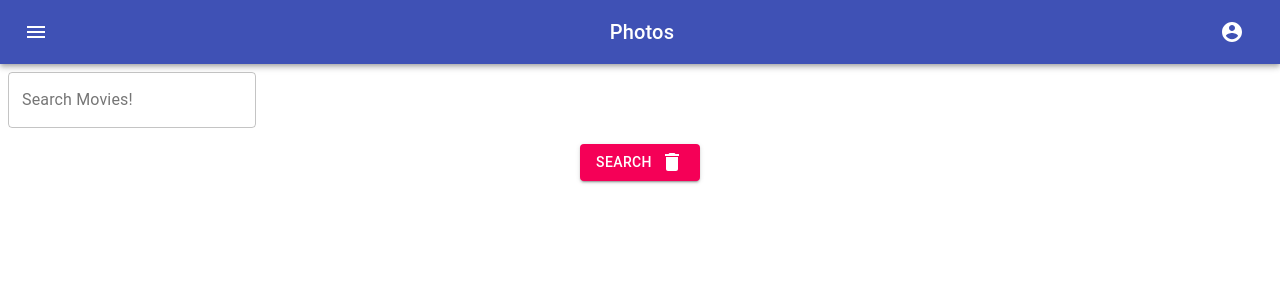
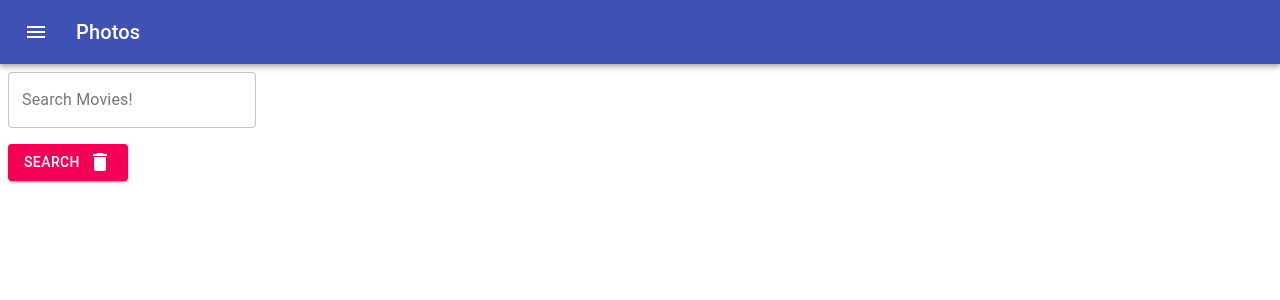
Before and after one commit to leseanbiz/TMDB_Viewer, a React (Create React App) app: page / in a window 1280 px wide. Shown: the top 300 px of the page. Built offline with nearby package versions, Linux system fonts and the light colour scheme.

Commit message:
search working, now accounting for null search value

```diff
--- a/src/components/App.css
+++ /dev/null
@@ -1,3 +0,0 @@
-.App {
-  text-align: center;
-}
--- a/src/components/App.js
+++ b/src/components/App.js
@@ -1,14 +1,9 @@
-import React, {useState, useEffect} from 'react';
-import axios from 'axios';
-import './App.css';
+import React, { useState } from 'react';
 import NavBar from './NavBar';
 import SearchField from './SearchField';
 import MovieCard from './MovieCard';
 import Button from './Button';
 
-// apiKey = "057dfa32a18eed0f2dc23dc2e80ed8a0";
-// url = "https://api.themoviedb.org/3/search/movie?page=1&include_adult=false&language=en-US&api_key=" + apiKey + "&query=" + sear
-// chString;
 const MOVIE_DB_BASE_URL = "https://api.themoviedb.org/3/search/movie?page=1&include_adult=false&language=en-US&api_key="
 const API_KEY = "057dfa32a18eed0f2dc23dc2e80ed8a0";
 
@@ -17,23 +12,22 @@ function App() {
   const [search, setSearch] = useState('')//hateful to find empty image
   const fetchData = async (search) => {
       console.log("fetch called", search);
+      if(!search){ return alert("please enter a search value and try again")}
       const res = await fetch(MOVIE_DB_BASE_URL + API_KEY + "&query="+ search);
       const apiData = await res.json();
-      setSearch('');
       setData(apiData);
-
     }
   // console.log(MOVIE_DB_BASE_URL + API_KEY + "hateful")
   console.log("Search:", search);
   return (
-    <div className="App">
+    <div className="">
       <NavBar />
       <SearchField
         setSearch={setSearch}
         search={search}
       />
       <Button
-        fetchData={fetchData}
+        fetchData={() => fetchData(search)}
         search={search}
        />
       {
--- a/src/components/MovieCard.js
+++ b/src/components/MovieCard.js
@@ -42,18 +42,14 @@ const useStyles = makeStyles(theme => ({
 export default function MovieCard({img, title, votes, popularity, releaseDate, overview}) {
   const classes = useStyles();
   const [expanded, setExpanded] = React.useState(false);
-  console.log("img url:", `https://image.tmdb.org/t/p/w500 ${img}`)
-  function handleExpandClick() {
-    setExpanded(!expanded);
-  }
-  //set Default image
+  const handleExpandClick = () => setExpanded(!expanded)
+
   return (
     <Card className={classes.card}>
       <CardHeader
         avatar={
           <Avatar aria-label="recipe" className={classes.avatar}>
             {title[0]}
-            {/* what to do here?, pull the first letter of the search? */}
           </Avatar>
         }
         action={
@@ -61,12 +57,12 @@ export default function MovieCard({img, title, votes, popularity, releaseDate, o
             <MoreVertIcon />
           </IconButton>
         }
-        title={title}
-        subheader={releaseDate}
+        title={title ? title : "no title provided"}
+        subheader={`Release date: ${releaseDate}`}
       />
       <CardMedia
         className={classes.media}
-        image={`https://image.tmdb.org/t/p/w500${img}`}
+        image={img ? `https://image.tmdb.org/t/p/w500${img}` : "https://via.placeholder.com/150/0000FF/808080?Text=Digital.com"}
         title={title}
       />
       <CardActions disableSpacing>
@@ -91,10 +87,6 @@ export default function MovieCard({img, title, votes, popularity, releaseDate, o
         <CardContent>
           <Typography paragraph>Overview:</Typography>
           <Typography paragraph>
-            TEST
-            {/* display rating and votes here? */}
-          </Typography>
-          <Typography paragraph>
             {overview}
           </Typography>
         </CardContent>
--- a/src/components/NavBar.js
+++ b/src/components/NavBar.js
@@ -5,12 +5,6 @@ import Toolbar from '@material-ui/core/Toolbar';
 import Typography from '@material-ui/core/Typography';
 import IconButton from '@material-ui/core/IconButton';
 import MenuIcon from '@material-ui/icons/Menu';
-import AccountCircle from '@material-ui/icons/AccountCircle';
-import Switch from '@material-ui/core/Switch';
-import FormControlLabel from '@material-ui/core/FormControlLabel';
-import FormGroup from '@material-ui/core/FormGroup';
-import MenuItem from '@material-ui/core/MenuItem';
-import Menu from '@material-ui/core/Menu';
 
 const useStyles = makeStyles(theme => ({
   root: {
@@ -26,17 +20,6 @@ const useStyles = makeStyles(theme => ({
 
 export default function NavBar() {
   const classes = useStyles();
-  const [auth, setAuth] = React.useState(true);
-  const [anchorEl, setAnchorEl] = React.useState(null);
-  const open = Boolean(anchorEl);
-
-  function handleMenu(event) {
-    setAnchorEl(event.currentTarget);
-  }
-
-  function handleClose() {
-    setAnchorEl(null);
-  }
 
   return (
     <div className={classes.root}>
@@ -48,37 +31,6 @@ export default function NavBar() {
           <Typography variant="h6" className={classes.title}>
             Photos
           </Typography>
-          {auth && (
-            <div>
-              <IconButton
-                aria-label="account of current user"
-                aria-controls="menu-appbar"
-                aria-haspopup="true"
-                onClick={handleMenu}
-                color="inherit"
-              >
-                <AccountCircle />
-              </IconButton>
-              <Menu
-                id="menu-appbar"
-                anchorEl={anchorEl}
-                anchorOrigin={{
-                  vertical: 'top',
-                  horizontal: 'right',
-                }}
-                keepMounted
-                transformOrigin={{
-                  vertical: 'top',
-                  horizontal: 'right',
-                }}
-                open={open}
-                onClose={handleClose}
-              >
-                <MenuItem onClick={handleClose}>Profile</MenuItem>
-                <MenuItem onClick={handleClose}>My account</MenuItem>
-              </Menu>
-            </div>
-          )}
         </Toolbar>
       </AppBar>
     </div>
--- a/src/components/SearchField.js
+++ b/src/components/SearchField.js
@@ -1,10 +1,7 @@
 import React from 'react';
-import { fade, withStyles, makeStyles, createMuiTheme } from '@material-ui/core/styles';
+import { makeStyles, createMuiTheme } from '@material-ui/core/styles';
 import { ThemeProvider } from '@material-ui/styles';
-import InputBase from '@material-ui/core/InputBase';
-import InputLabel from '@material-ui/core/InputLabel';
 import TextField from '@material-ui/core/TextField';
-import FormControl from '@material-ui/core/FormControl';
 import { green } from '@material-ui/core/colors';
 
 const useStyles = makeStyles(theme => ({
```
